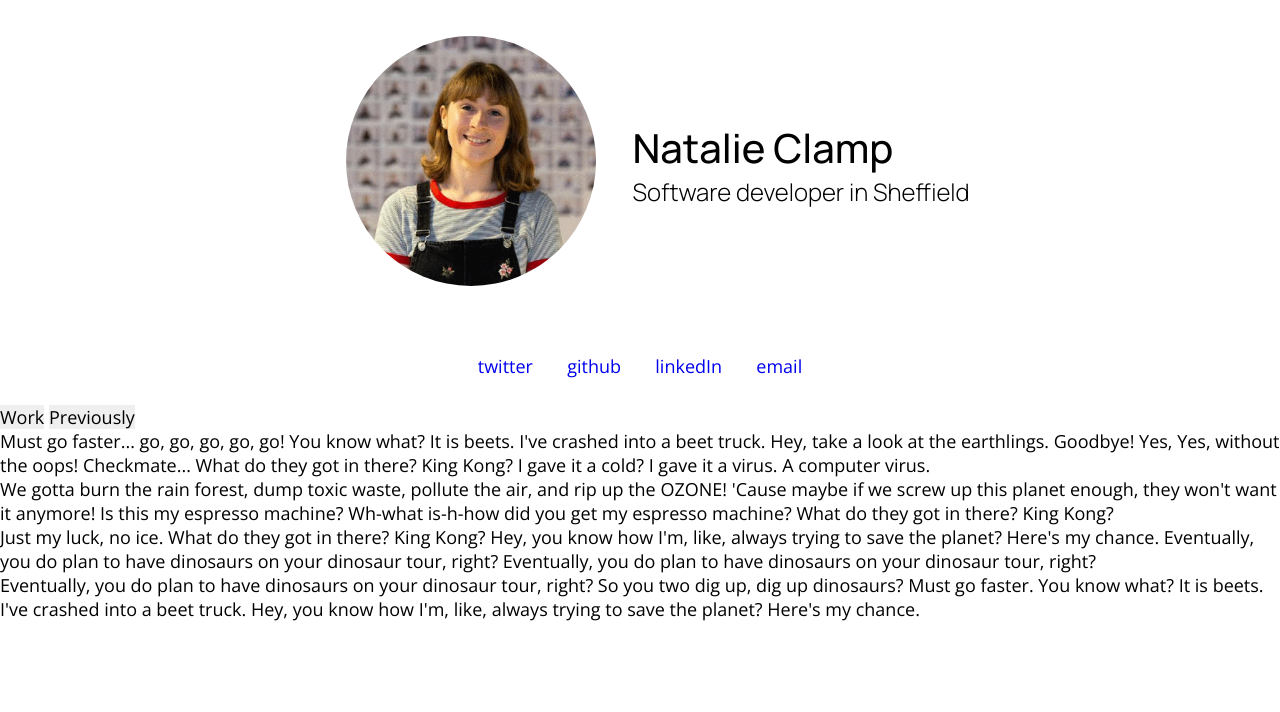
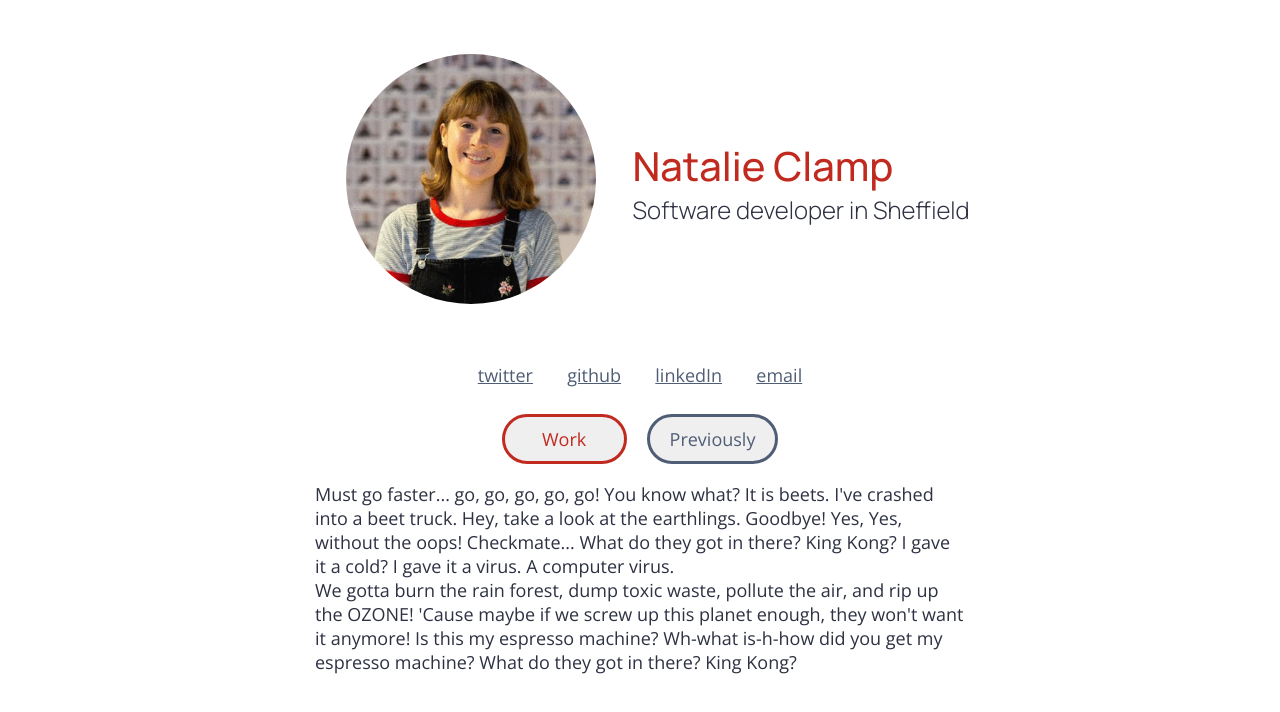
Before and after one commit to NatClamp/natalieclamp.com-v2, a website: page index.html in a window 1280 px wide. Drawn offline with nearby package versions, Linux system fonts and the light colour scheme.

Commit message:
styles and things

```diff
--- a/index.html
+++ b/index.html
@@ -12,49 +12,42 @@
       <div class="face">
         <img src="./img/nat-cool.gif" alt="Deal with it gif">
       </div>
-      <div class="name">
-        <h1>Natalie Clamp</h1>
+      <div>
+        <h1 id="name">Natalie Clamp</h1>
         <h2>Software developer in Sheffield</h2>
       </div>
     </div>
     <div class="links-container">
       <ul>
         <li>
-          <a id="twitter" href="https://twitter.com/ichbinclamp" target="_blank"
-            >twitter</i
-          ></a>
+          <a id="twitter" href="https://twitter.com/ichbinclamp" target="_blank">twitter</a>
         </li>
         <li>
-          <a id="github" href="https://github.com/NatClamp"` target="_blank"
-            >github</i
-          ></a>
+          <a id="github" href="https://github.com/NatClamp"` target="_blank">github</a>
         </li>
         <li>
-          <a id="linkedin" href="https://www.linkedin.com/in/natalieclamp/"
-            target="_blank" >linkedIn</i
-          ></a>
+          <a id="linkedin" href="https://www.linkedin.com/in/natalieclamp/" target="_blank">linkedIn</a>
         </li>
         <li>
-          <a id="linkedin" href="mailto:howdy@natalieclamp.com"
-            target="_blank" >email</i
-          ></a>
+          <a id="linkedin" href="mailto:howdy@natalieclamp.com" target="_blank">email</a>
         </li>
       </ul>
     </div>
     <div class="content-container">
       <div class="buttons-container">
-        <button>Work</button>
-        <button>Previously</button>
+        <button class="button button--active" id="button-work">Work</button>
+        <button class="button" id="button-previously">Previously</button>
       </div>
-      <div class="work-content">
+      <div class="content" id="work">
         <p>Must go faster... go, go, go, go, go! You know what? It is beets. I've crashed into a beet truck. Hey, take a look at the earthlings. Goodbye! Yes, Yes, without the oops! Checkmate... What do they got in there? King Kong? I gave it a cold? I gave it a virus. A computer virus.</p>
         <p>We gotta burn the rain forest, dump toxic waste, pollute the air, and rip up the OZONE! 'Cause maybe if we screw up this planet enough, they won't want it anymore! Is this my espresso machine? Wh-what is-h-how did you get my espresso machine? What do they got in there? King Kong?</p>
       </div>
-      <div class="previously-content">
+      <div class="content hidden" id="previously">
         <p>Just my luck, no ice. What do they got in there? King Kong? Hey, you know how I'm, like, always trying to save the planet? Here's my chance. Eventually, you do plan to have dinosaurs on your dinosaur tour, right? Eventually, you do plan to have dinosaurs on your dinosaur tour, right?</p>
         <p>Eventually, you do plan to have dinosaurs on your dinosaur tour, right? So you two dig up, dig up dinosaurs? Must go faster. You know what? It is beets. I've crashed into a beet truck. Hey, you know how I'm, like, always trying to save the planet? Here's my chance.</p>
       </div>
     </div>
   </main>
+  <script src="main.js"></script>
 </body>
 </html>
--- a/scss/_reset.scss
+++ b/scss/_reset.scss
@@ -10,10 +10,13 @@
 	vertical-align: baseline;
 }
 
-a {
-  text-decoration: none;
-}
-
 button {
   cursor: pointer;
 }
+
+a, button {
+  &:focus {
+    outline: dashed $color5 3px;
+    outline-offset: 10px;
+  }
+}
--- a/scss/_variables.scss
+++ b/scss/_variables.scss
@@ -1,14 +1,9 @@
 // COLOURS
-// // NEUTRAL
-$neutral-light-blue: #bcf1f1;
-$neutral-dark-green: #061a0f;
-
-// // FEATURE
-$color1: #ffaf87ff;
-$color2: #ff8e72ff;
-$color3: #ed6a5eff;
-$color4: #4ce0b3ff;
-$color5: #377771ff;
+$color1: #2d3142ff;
+$color2: #4f5d75ff;
+$color3: #bfc0c0ff;
+$color4: #ffffff;
+$color5: #c12a1e;
 
 // WIDTHS
 $mobile: 375px;
--- a/scss/styles.scss
+++ b/scss/styles.scss
@@ -1,19 +1,44 @@
+@import './variables';
 @import './reset';
-@import './variables';
+
+.hidden {
+  display: none;
+}
 
 body {
   font-family: $body-font;
   font-weight: $body-weight;
   font-size: $body-size;
+  color: $color1;
+  background-color: $color4;
+  width: 100%;
 }
 
 main {
-  width: 100%;
-  margin: 0 auto;
+    max-width: 80%;
+    margin: 1em auto;
+
+  @media screen and (min-width: $tablet) {
+    max-width: 55%;
+  }
+
+  @media screen and (min-width: $desktop) {
+    max-width: 40%;
+    margin: 0 auto;
+  }
 }
 
 h1, h2, h3, h4 {
   font-family: $heading-font;
+}
+
+a {
+  color: $color2;
+  &:hover {
+    text-decoration: none;
+    color: $color5;
+  }
+
 }
 
 .header-container {
@@ -23,9 +48,10 @@ h1, h2, h3, h4 {
   align-items: center;
   text-align: center;
 
-  @media screen and (min-width: $mobile) {
+  @media screen and (min-width: $tablet) {
     flex-direction: row;
     text-align: left;
+    margin-top: 1em;
   }
 
   img {
@@ -40,6 +66,7 @@ h1, h2, h3, h4 {
 
   h1 {
     font-size: 32px;
+    color: $color5;
 
     @media screen and (min-width: $mobile) {
       font-size: 40px;
@@ -50,6 +77,7 @@ h1, h2, h3, h4 {
     font-size: 18px;
     font-weight: $heading-light;
 
+
     @media screen and (min-width: $mobile) {
       font-size: 24px;
     }
@@ -57,7 +85,7 @@ h1, h2, h3, h4 {
 }
 
 .links-container {
-  margin: 1em auto;
+  margin: 0.5em auto;
   max-width: $mobile;
 
   ul {
@@ -71,3 +99,43 @@ h1, h2, h3, h4 {
     margin: 0.5em;
   }
 }
+
+.content-container {
+  max-width: 650px;
+  text-justify: newspaper;
+  margin: 0 auto;
+}
+
+.buttons-container {
+  display: flex;
+  flex-direction: row;
+  justify-content: center;
+  margin: 1em 0;
+
+  .button {
+    padding: 10px 20px;
+    margin: 0 10px;
+    min-width: 125px;
+    border-radius: 30px;
+    color: $color2;
+    border: 3px solid $color2;
+
+    &:hover {
+      background-color: rgba($color3, 0.1);
+    }
+  }
+
+  .button--inactive {
+    color: $color2;
+    border: 3px solid $color2;
+  }
+
+  .button--active {
+    border: 3px solid $color5;
+    color: $color5;
+
+    &:hover {
+      background-color: none;
+    }
+  }
+}
```
Also changed, not shown: css/styles.css.
